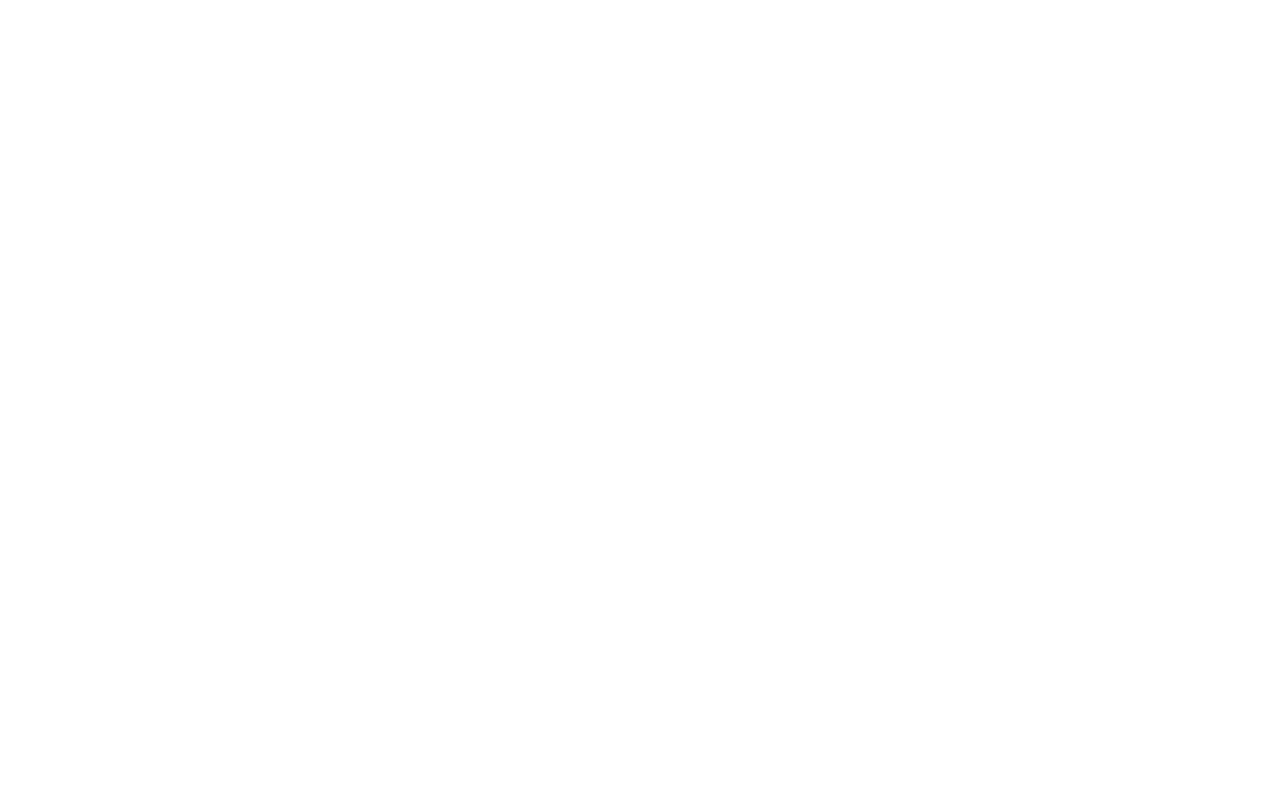
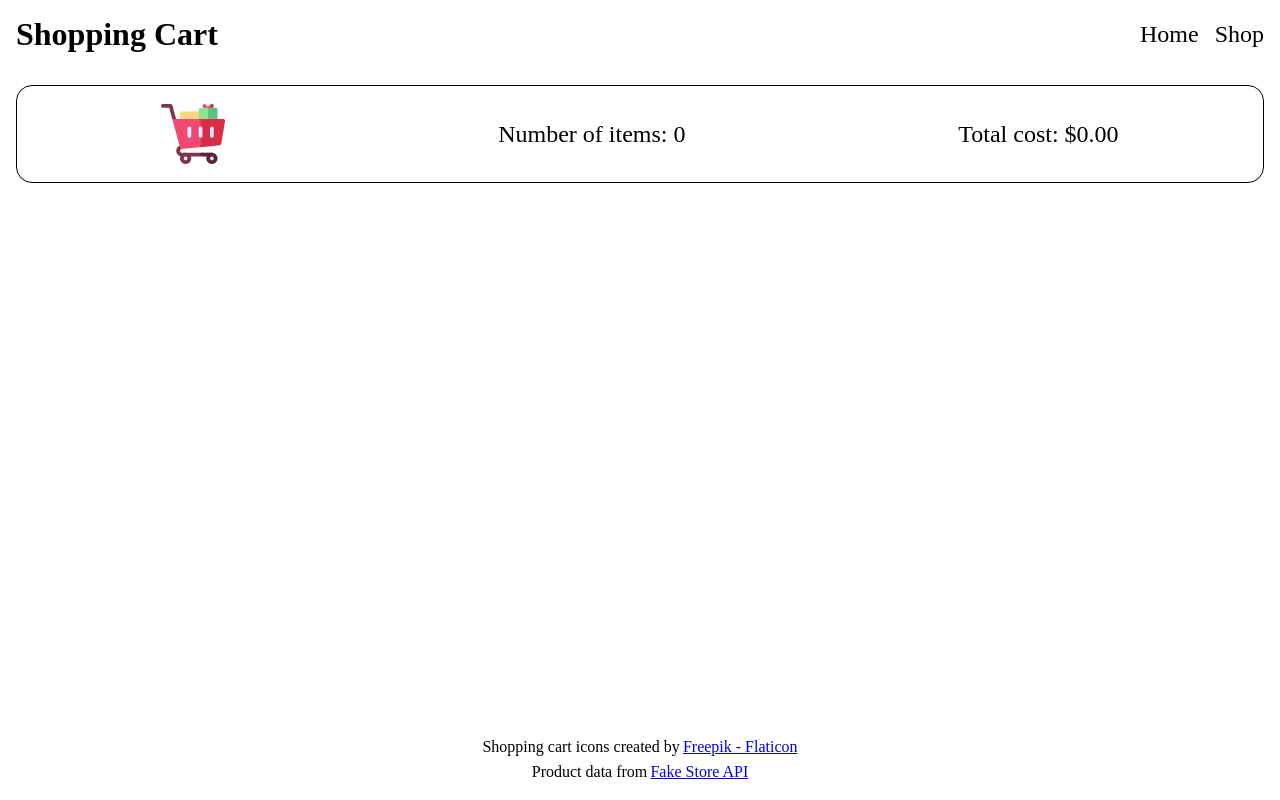
Before and after one commit to vishalagrawal22/shopping-cart, a React (Create React App) app: page /cart in a window 1280 px wide. Before the commit this address had no page. Built offline with nearby package versions, Linux system fonts and the light colour scheme.

Commit message:
Add cart summary

```diff
--- a/src/App.js
+++ b/src/App.js
@@ -2,7 +2,7 @@
 
 import './styles/App.css';
 import Nav from './components/Nav';
-import { useCart, CartContext } from './components/Cart';
+import { useCart, CartContext, CartSummary } from './components/Cart';
 
 function App() {
   const cart = useCart();
@@ -14,6 +14,7 @@
       </header>
       <main>
         <CartContext.Provider value={cart}>
+          <CartSummary />
           <Outlet />
         </CartContext.Provider>
       </main>
--- a/src/components/Cart.js
+++ b/src/components/Cart.js
@@ -1,5 +1,9 @@
-import { useState, createContext } from 'react';
+import { useState, useContext, createContext } from 'react';
+import { useLocation, useNavigate } from 'react-router-dom';
+
 import { deepCopy } from '../utils/helper-functions';
+import '../styles/Cart.css';
+import cartSrc from '../images/cart.png';
 
 function CartItem(product, quantity) {
   return { product, quantity };
@@ -49,6 +53,18 @@
     return products;
   };
 
+  let getItemCount = () => {
+    return Object.keys(cartList).length;
+  };
+
+  let getTotalCost = () => {
+    let cost = 0;
+    for (const key of Object.keys(cartList)) {
+      cost += cartList[key].product.price * cartList[key].quantity;
+    }
+    return cost;
+  };
+
   return {
     addItem,
     deleteItem,
@@ -56,6 +72,8 @@
     isItemInCart,
     getQuantity,
     getProducts,
+    getItemCount,
+    getTotalCost,
   };
 }
 
@@ -65,5 +83,25 @@
 
 const CartContext = createContext();
 
+function CartSummary() {
+  const { getItemCount, getTotalCost } = useContext(CartContext);
+  const navigate = useNavigate();
+  const location = useLocation();
+  function goToCart() {
+    navigate('/cart');
+  }
+
+  return (
+    <div className="cart-summary">
+      <img src={cartSrc} alt="cart" />
+      <div>Number of items: {getItemCount()}</div>
+      <div>Total cost: ${getTotalCost().toFixed(2)}</div>
+      {location.pathname === '/cart' ? null : (
+        <button onClick={goToCart}>Go to cart</button>
+      )}
+    </div>
+  );
+}
+
 export default Cart;
-export { useCart, CartContext };
+export { useCart, CartSummary, CartContext };
--- a/src/index.js
+++ b/src/index.js
@@ -5,6 +5,7 @@
 import Home from './components/Home';
 import Product from './components/Product';
 import Shop from './components/Shop';
+import Cart from './components/Cart';
 
 render(
   <StrictMode>
@@ -16,6 +17,7 @@
             <Route index element={<Shop />} />
             <Route path="/shop/:productID" element={<Product />} />
           </Route>
+          <Route path="/cart" element={<Cart />} />
         </Route>
       </Routes>
     </BrowserRouter>
--- a/src/styles/App.css
+++ b/src/styles/App.css
@@ -34,6 +34,9 @@
 main {
   flex: 1 1 auto;
   padding: 1rem;
+  display: flex;
+  flex-direction: column;
+  gap: 1rem;
 }
 
 footer {
--- /dev/null
+++ b/src/styles/Cart.css
@@ -0,0 +1,19 @@
+.cart-summary {
+  display: flex;
+  justify-content: space-around;
+  align-items: center;
+  gap: 1rem;
+  font-size: 1.5rem;
+  padding: 1rem;
+  border: 1px solid black;
+  border-radius: 1rem;
+}
+
+.cart-summary img {
+  height: 4rem;
+}
+
+.cart-summary button {
+  font-size: 1rem;
+  padding: 1rem;
+}
```
Also changed, not shown: src/images/cart.png (added).
